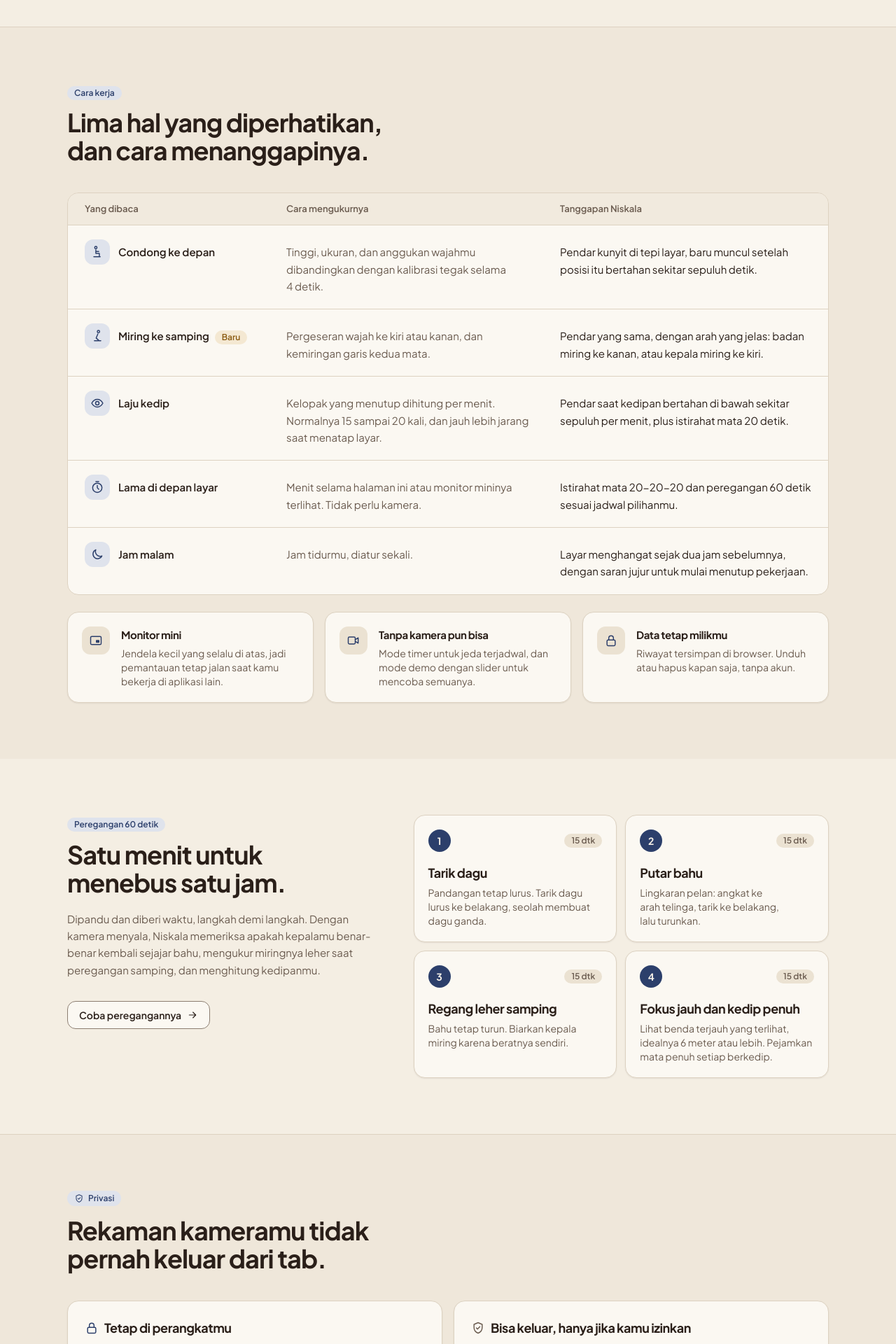
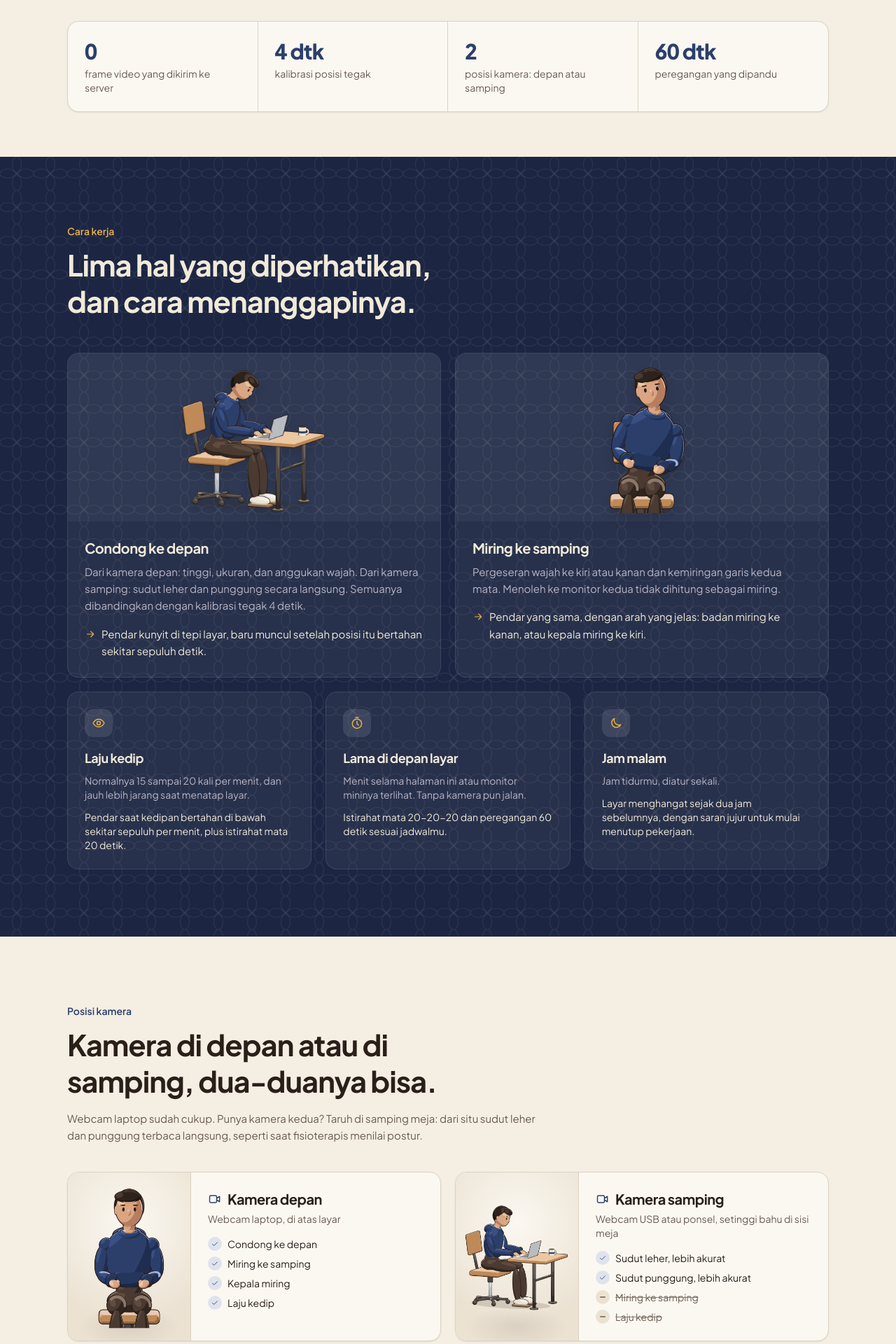
Before and after one commit to Ariffansyah/niskala, a Next.js app: page / in a window 1280 px wide. Shown: the part 880-2800 px from the top of the page at 70% size. Built offline with nearby package versions, Linux system fonts and the light colour scheme; no server answers.

Commit message:
ui(landing): facts strip, nila how-it-works band, camera comparison and reset timeline

```diff
--- a/app/page.tsx
+++ b/app/page.tsx
@@ -5,45 +5,39 @@ import {
   IconCamera,
   IconCheck,
   IconEye,
-  IconLean,
   IconLock,
   IconMoon,
   IconPip,
-  IconPosture,
   IconShield,
   IconTimer,
 } from '@/components/icons';
 import LandingDemo from '@/components/landing-demo';
+import PostureFigure, { FrontFigure } from '@/components/posture-figure';
 import SiteFooter from '@/components/site-footer';
 import { ROUTINES } from '@/lib/routines';
+import { UPRIGHT } from '@/lib/signals';
 
 type Icon = ComponentType<SVGProps<SVGSVGElement>>;
 
-const SIGNALS: { icon: Icon; name: string; how: string; answer: string; tag?: string }[] = [
-  {
-    icon: IconPosture,
-    name: 'Condong ke depan',
-    how: 'Tinggi, ukuran, dan anggukan wajahmu dibandingkan dengan kalibrasi tegak selama 4 detik.',
-    answer: 'Pendar kunyit di tepi layar, baru muncul setelah posisi itu bertahan sekitar sepuluh detik.',
-  },
-  {
-    icon: IconLean,
-    name: 'Miring ke samping',
-    how: 'Pergeseran wajah ke kiri atau kanan, dan kemiringan garis kedua mata.',
-    answer: 'Pendar yang sama, dengan arah yang jelas: badan miring ke kanan, atau kepala miring ke kiri.',
-    tag: 'Baru',
-  },
+const FACTS = [
+  { value: '0', label: 'frame video yang dikirim ke server' },
+  { value: '4 dtk', label: 'kalibrasi posisi tegak' },
+  { value: '2', label: 'posisi kamera: depan atau samping' },
+  { value: '60 dtk', label: 'peregangan yang dipandu' },
+];
+
+const SMALL_SIGNALS: { icon: Icon; name: string; how: string; answer: string }[] = [
   {
     icon: IconEye,
     name: 'Laju kedip',
-    how: 'Kelopak yang menutup dihitung per menit. Normalnya 15 sampai 20 kali, dan jauh lebih jarang saat menatap layar.',
+    how: 'Normalnya 15 sampai 20 kali per menit, dan jauh lebih jarang saat menatap layar.',
     answer: 'Pendar saat kedipan bertahan di bawah sekitar sepuluh per menit, plus istirahat mata 20 detik.',
   },
   {
     icon: IconTimer,
     name: 'Lama di depan layar',
-    how: 'Menit selama halaman ini atau monitor mininya terlihat. Tidak perlu kamera.',
-    answer: 'Istirahat mata 20-20-20 dan peregangan 60 detik sesuai jadwal pilihanmu.',
+    how: 'Menit selama halaman ini atau monitor mininya terlihat. Tanpa kamera pun jalan.',
+    answer: 'Istirahat mata 20-20-20 dan peregangan 60 detik sesuai jadwalmu.',
   },
   {
     icon: IconMoon,
@@ -53,15 +47,26 @@ const SIGNALS: { icon: Icon; name: string; how: string; answer: string; tag?: st
   },
 ];
 
-const EXTRAS: { icon: Icon; title: string; body: string }[] = [
-  { icon: IconPip, title: 'Monitor mini', body: 'Jendela kecil yang selalu di atas, jadi pemantauan tetap jalan saat kamu bekerja di aplikasi lain.' },
-  { icon: IconCamera, title: 'Tanpa kamera pun bisa', body: 'Mode timer untuk jeda terjadwal, dan mode demo dengan slider untuk mencoba semuanya.' },
-  { icon: IconLock, title: 'Data tetap milikmu', body: 'Riwayat tersimpan di browser. Unduh atau hapus kapan saja, tanpa akun.' },
+const CAMERAS = [
+  {
+    title: 'Kamera depan',
+    where: 'Webcam laptop, di atas layar',
+    reads: ['Condong ke depan', 'Miring ke samping', 'Kepala miring', 'Laju kedip'],
+    misses: [] as string[],
+    front: true,
+  },
+  {
+    title: 'Kamera samping',
+    where: 'Webcam USB atau ponsel, setinggi bahu di sisi meja',
+    reads: ['Sudut leher, lebih akurat', 'Sudut punggung, lebih akurat'],
+    misses: ['Miring ke samping', 'Laju kedip'],
+    front: false,
+  },
 ];
 
 const STAYS = [
   'Frame kamera, yang dianalisis di tab lalu dibuang',
-  'Titik wajah dan waktu kedip',
+  'Titik wajah, titik tubuh, dan waktu kedip',
   'Kalibrasi posisi tegakmu',
   'Semua setelan dan ringkasan sesi, kecuali kamu menyalakan pencadangan',
 ];
@@ -76,9 +81,11 @@ export default function Home() {
   return (
     <>
       <main>
-        <section className="mx-auto grid max-w-6xl items-center gap-x-14 gap-y-10 px-4 pt-10 pb-20 sm:px-8 lg:grid-cols-[minmax(0,1fr)_minmax(0,1.05fr)] lg:pt-14">
+        <section className="mx-auto grid max-w-6xl items-center gap-x-16 gap-y-12 px-4 pt-10 pb-16 sm:px-8 lg:grid-cols-[minmax(0,1fr)_minmax(0,1.05fr)] lg:pt-16">
           <div>
-            <h1 className="text-4xl leading-[1.08] sm:text-5xl lg:text-[3.6rem]">Lihat pegal sebelum terasa.</h1>
+            <h1 className="text-[2.6rem] leading-[1.05] font-extrabold sm:text-6xl lg:text-[3.7rem]">
+              Lihat <span className="marker">pegal</span> sebelum terasa.
+            </h1>
             <p className="mt-6 max-w-xl text-lg text-muted text-pretty">
               Niskala membaca cara kamu duduk dan berkedip lewat webcam, sepenuhnya di dalam browser. Saat badan condong, miring, atau
               mata lupa berkedip terlalu lama, tepi layar berpendar hangat. Tanpa pop-up, tanpa unggahan, tanpa akun.
@@ -93,7 +100,7 @@ export default function Home() {
               </Link>
             </div>
             <ul className="mt-8 flex flex-wrap gap-2 text-[13px]">
-              {['Diproses di perangkat', 'Tanpa akun', 'Bisa tanpa kamera'].map((t) => (
+              {['Diproses di perangkat', 'Tanpa akun', 'Kamera depan atau samping'].map((t) => (
                 <li key={t} className="badge badge-neutral py-1.5">
                   <IconCheck className="size-3.5 text-accent" />
                   {t}
@@ -104,54 +111,123 @@ export default function Home() {
           <LandingDemo />
         </section>
 
-        <section id="cara-kerja" className="border-t border-rule bg-surface/50">
-          <div className="mx-auto max-w-6xl px-4 py-20 sm:px-8">
-            <p className="badge badge-accent">Cara kerja</p>
-            <h2 className="mt-3 max-w-2xl text-3xl sm:text-4xl">Lima hal yang diperhatikan, dan cara menanggapinya.</h2>
-            <div className="mt-10 overflow-hidden rounded-2xl border border-rule bg-raised">
-              <div className="hidden grid-cols-[16rem_1fr_1fr] gap-x-8 border-b border-rule bg-surface/60 px-6 py-3 text-[13px] font-semibold text-muted md:grid">
-                <span>Yang dibaca</span>
-                <span>Cara mengukurnya</span>
-                <span>Tanggapan Niskala</span>
-              </div>
-              <dl className="divide-y divide-rule">
-                {SIGNALS.map((s) => (
-                  <div key={s.name} className="grid gap-x-8 gap-y-2 px-6 py-5 md:grid-cols-[16rem_1fr_1fr]">
-                    <dt className="flex items-start gap-3 font-semibold">
-                      <span className="grid size-9 shrink-0 place-items-center rounded-xl bg-accent-soft text-accent">
-                        <s.icon />
-                      </span>
-                      <span className="pt-1.5">
-                        {s.name}
-                        {s.tag && <span className="badge badge-alert ml-2 align-middle">{s.tag}</span>}
-                      </span>
-                    </dt>
-                    <dd className="text-muted text-pretty md:pt-1.5">{s.how}</dd>
-                    <dd className="text-pretty md:pt-1.5">{s.answer}</dd>
+        <section aria-label="Sekilas" className="mx-auto max-w-6xl px-4 pb-16 sm:px-8">
+          <dl className="card grid grid-cols-2 divide-rule md:grid-cols-4 md:divide-x">
+            {FACTS.map((f) => (
+              <div key={f.label} className="p-5 sm:p-6">
+                <dt className="sr-only">{f.label}</dt>
+                <dd className="text-3xl font-extrabold tracking-tight text-accent tabular-nums">{f.value}</dd>
+                <dd className="mt-1 text-sm text-muted">{f.label}</dd>
               </div>
             ))}
           </dl>
+        </section>
+
+        <section id="cara-kerja" className="band motif-kawung">
+          <div className="mx-auto max-w-6xl px-4 py-20 sm:px-8 sm:py-24">
+            <p className="text-sm font-semibold text-band-accent">Cara kerja</p>
+            <h2 className="mt-3 max-w-2xl text-3xl sm:text-[2.6rem] sm:leading-tight">Lima hal yang diperhatikan, dan cara menanggapinya.</h2>
+            <div className="mt-12 grid gap-5 lg:grid-cols-2">
+              <article className="band-card overflow-hidden">
+                <div className="h-60 bg-white/[0.04] p-3">
+                  <PostureFigure posture={{ ...UPRIGHT, torso: 0.75, head: 0.85 }} className="drop-shadow-xl" />
                 </div>
-            <div className="mt-6 grid gap-4 md:grid-cols-3">
-              {EXTRAS.map((e) => (
-                <div key={e.title} className="card flex gap-4 p-5">
-                  <span className="grid size-10 shrink-0 place-items-center rounded-xl bg-surface text-accent">
-                    <e.icon />
+                <div className="p-6">
+                  <h3 className="text-xl">Condong ke depan</h3>
+                  <p className="mt-2 text-on-band-muted text-pretty">
+                    Dari kamera depan: tinggi, ukuran, dan anggukan wajah. Dari kamera samping: sudut leher dan punggung secara
+                    langsung. Semuanya dibandingkan dengan kalibrasi tegak 4 detik.
+                  </p>
+                  <p className="mt-4 flex gap-2 text-pretty">
+                    <IconArrowRight className="mt-1 size-4 shrink-0 text-band-accent" />
+                    Pendar kunyit di tepi layar, baru muncul setelah posisi itu bertahan sekitar sepuluh detik.
+                  </p>
+                </div>
+              </article>
+              <article className="band-card overflow-hidden">
+                <div className="h-60 bg-white/[0.04] p-3">
+                  <FrontFigure posture={{ ...UPRIGHT, side: 0.85, tilt: -0.35 }} className="drop-shadow-xl" />
+                </div>
+                <div className="p-6">
+                  <h3 className="text-xl">Miring ke samping</h3>
+                  <p className="mt-2 text-on-band-muted text-pretty">
+                    Pergeseran wajah ke kiri atau kanan dan kemiringan garis kedua mata. Menoleh ke monitor kedua tidak dihitung
+                    sebagai miring.
+                  </p>
+                  <p className="mt-4 flex gap-2 text-pretty">
+                    <IconArrowRight className="mt-1 size-4 shrink-0 text-band-accent" />
+                    Pendar yang sama, dengan arah yang jelas: badan miring ke kanan, atau kepala miring ke kiri.
+                  </p>
+                </div>
+              </article>
+            </div>
+            <div className="mt-5 grid gap-5 md:grid-cols-3">
+              {SMALL_SIGNALS.map((s) => (
+                <article key={s.name} className="band-card p-6">
+                  <span className="grid size-10 place-items-center rounded-xl bg-white/10 text-band-accent">
+                    <s.icon />
                   </span>
-                  <div>
-                    <h3 className="font-bold">{e.title}</h3>
-                    <p className="mt-1 text-sm text-muted text-pretty">{e.body}</p>
-                  </div>
-                </div>
+                  <h3 className="mt-4 text-lg">{s.name}</h3>
+                  <p className="mt-2 text-sm text-on-band-muted text-pretty">{s.how}</p>
+                  <p className="mt-3 text-sm text-pretty">{s.answer}</p>
+                </article>
               ))}
             </div>
           </div>
         </section>
 
-        <section className="mx-auto grid max-w-6xl gap-x-14 gap-y-10 px-4 py-20 sm:px-8 lg:grid-cols-[minmax(0,0.85fr)_minmax(0,1.15fr)]">
+        <section className="mx-auto max-w-6xl px-4 py-20 sm:px-8 sm:py-24">
+          <div className="max-w-2xl">
+            <p className="text-sm font-semibold text-accent">Posisi kamera</p>
+            <h2 className="mt-3 text-3xl sm:text-[2.6rem] sm:leading-tight">Kamera di depan atau di samping, dua-duanya bisa.</h2>
+            <p className="mt-4 text-muted text-pretty">
+              Webcam laptop sudah cukup. Punya kamera kedua? Taruh di samping meja: dari situ sudut leher dan punggung terbaca
+              langsung, seperti saat fisioterapis menilai postur.
+            </p>
+          </div>
+          <div className="mt-10 grid gap-5 md:grid-cols-2">
+            {CAMERAS.map((c) => (
+              <article key={c.title} className="card grid overflow-hidden sm:grid-cols-[11rem_1fr]">
+                <div className="stage grid place-items-center border-b border-rule p-3 sm:border-r sm:border-b-0">
+                  <div className={c.front ? 'h-44 sm:h-full' : 'h-44 w-full sm:h-auto'}>
+                    {c.front ? <FrontFigure posture={null} /> : <PostureFigure posture={{ ...UPRIGHT, torso: 0.35, head: 0.5 }} />}
+                  </div>
+                </div>
+                <div className="p-6">
+                  <h3 className="flex items-center gap-2 text-xl">
+                    <IconCamera className="size-5 text-accent" />
+                    {c.title}
+                  </h3>
+                  <p className="mt-1 text-sm text-muted">{c.where}</p>
+                  <ul className="mt-4 space-y-2 text-sm">
+                    {c.reads.map((r) => (
+                      <li key={r} className="flex items-center gap-2">
+                        <span className="grid size-5 place-items-center rounded-full bg-accent-soft text-accent">
+                          <IconCheck className="size-3" />
+                        </span>
+                        {r}
+                      </li>
+                    ))}
+                    {c.misses.map((r) => (
+                      <li key={r} className="flex items-center gap-2 text-muted line-through decoration-edge">
+                        <span className="grid size-5 place-items-center rounded-full bg-surface">
+                          <span className="h-0.5 w-2 rounded-full bg-edge" />
+                        </span>
+                        {r}
+                      </li>
+                    ))}
+                  </ul>
+                </div>
+              </article>
+            ))}
+          </div>
+        </section>
+
+        <section className="border-y border-rule bg-surface/60">
+          <div className="mx-auto grid max-w-6xl gap-x-16 gap-y-10 px-4 py-20 sm:px-8 sm:py-24 lg:grid-cols-[minmax(0,0.8fr)_minmax(0,1.2fr)]">
             <div>
-            <p className="badge badge-accent">Peregangan 60 detik</p>
-            <h2 className="mt-3 text-3xl sm:text-4xl">Satu menit untuk menebus satu jam.</h2>
+              <p className="text-sm font-semibold text-accent">Peregangan 60 detik</p>
+              <h2 className="mt-3 text-3xl sm:text-[2.6rem] sm:leading-tight">Satu menit untuk menebus satu jam.</h2>
               <p className="mt-5 max-w-md text-muted text-pretty">
                 Dipandu dan diberi waktu, langkah demi langkah. Dengan kamera menyala, Niskala memeriksa apakah kepalamu benar-benar
                 kembali sejajar bahu, mengukur miringnya leher saat peregangan samping, dan menghitung kedipanmu.
@@ -161,37 +237,50 @@ export default function Home() {
                 <IconArrowRight className="size-4" />
               </Link>
             </div>
-          <ol className="grid gap-3 sm:grid-cols-2">
+            <ol className="relative space-y-3 before:absolute before:top-6 before:bottom-6 before:left-[1.4rem] before:w-px before:bg-rule">
               {reset.steps.map((s, i) => (
-              <li key={s.title} className="card p-5">
-                <div className="flex items-center justify-between">
-                  <span className="grid size-8 place-items-center rounded-full bg-accent text-sm font-bold text-on-accent">{i + 1}</span>
+                <li key={s.title} className="relative flex gap-5">
+                  <span className="relative z-10 grid size-11 shrink-0 place-items-center rounded-full bg-accent text-base font-extrabold text-on-accent ring-4 ring-surface">
+                    {i + 1}
+                  </span>
+                  <div className="card flex-1 p-5">
+                    <div className="flex items-baseline justify-between gap-4">
+                      <h3 className="text-lg">{s.title}</h3>
                       <span className="badge badge-neutral">{s.seconds} dtk</span>
                     </div>
-                <h3 className="mt-4 text-lg">{s.title}</h3>
                     <p className="mt-1 text-sm text-muted text-pretty">{s.how}</p>
+                  </div>
                 </li>
               ))}
             </ol>
+          </div>
         </section>
 
-        <section id="privasi" className="border-t border-rule bg-surface/50">
-          <div className="mx-auto max-w-6xl px-4 py-20 sm:px-8">
-            <p className="badge badge-accent">
-              <IconShield className="size-3.5" />
+        <section id="privasi" className="mx-auto max-w-6xl px-4 py-20 sm:px-8 sm:py-24">
+          <div className="grid gap-x-16 gap-y-10 lg:grid-cols-[minmax(0,0.8fr)_minmax(0,1.2fr)]">
+            <div>
+              <p className="flex items-center gap-2 text-sm font-semibold text-accent">
+                <IconShield className="size-4" />
                 Privasi
               </p>
-            <h2 className="mt-3 max-w-2xl text-3xl sm:text-4xl">Rekaman kameramu tidak pernah keluar dari tab.</h2>
-            <div className="mt-10 grid gap-4 md:grid-cols-2">
+              <h2 className="mt-3 text-3xl sm:text-[2.6rem] sm:leading-tight">Rekaman kameramu tidak pernah keluar dari tab.</h2>
+              <p className="mt-5 text-muted text-pretty">
+                Model wajah dan tubuh beserta runtime-nya disajikan dari situs ini sendiri, jadi CDN pun tidak tahu kamu memakainya.
+              </p>
+              <Link href="/privasi" className="btn mt-8">
+                Baca catatan privasi
+              </Link>
+            </div>
+            <div className="grid gap-5 sm:grid-cols-2">
               <div className="card p-6">
                 <h3 className="flex items-center gap-2 text-lg">
                   <IconLock className="size-5 text-accent" />
                   Tetap di perangkatmu
                 </h3>
-                <ul className="mt-4 space-y-3 text-muted">
+                <ul className="mt-4 space-y-3 text-sm text-muted">
                   {STAYS.map((x) => (
                     <li key={x} className="flex gap-3">
-                      <IconCheck className="mt-1 size-4 shrink-0 text-accent" />
+                      <IconCheck className="mt-0.5 size-4 shrink-0 text-accent" />
                       {x}
                     </li>
                   ))}
@@ -200,44 +289,46 @@ export default function Home() {
               <div className="card p-6">
                 <h3 className="flex items-center gap-2 text-lg">
                   <IconShield className="size-5 text-muted" />
-                  Bisa keluar, hanya jika kamu izinkan
+                  Keluar hanya jika kamu izinkan
                 </h3>
-                <ul className="mt-4 space-y-3 text-muted">
+                <ul className="mt-4 space-y-3 text-sm text-muted">
                   {CAN_LEAVE.map((x) => (
                     <li key={x} className="flex gap-3">
-                      <span className="mt-2.5 size-1.5 shrink-0 rounded-full bg-edge" aria-hidden />
+                      <span className="mt-2 size-1.5 shrink-0 rounded-full bg-edge" aria-hidden />
                       {x}
                     </li>
                   ))}
                 </ul>
               </div>
+              <div className="card flex gap-4 p-6 sm:col-span-2">
+                <span className="grid size-10 shrink-0 place-items-center rounded-xl bg-surface text-accent">
+                  <IconPip />
+                </span>
+                <p className="text-sm text-muted text-pretty">
+                  <span className="font-semibold text-ink">Monitor mini</span> menjaga pemantauan tetap jalan saat kamu bekerja di
+                  aplikasi lain, tetap tanpa mengirim apa pun.
+                </p>
               </div>
-            <p className="mt-8 text-sm text-muted">
-              Model wajah dan runtime-nya disajikan dari situs ini sendiri, jadi CDN pun tidak tahu kamu memakainya.{' '}
-              <Link href="/privasi" className="link text-ink">
-                Baca catatan privasi
-              </Link>
-              .
-            </p>
+            </div>
           </div>
         </section>
 
-        <section className="mx-auto max-w-6xl px-4 py-20 sm:px-8">
-          <div className="card grid gap-x-14 gap-y-8 overflow-hidden p-8 sm:p-12 md:grid-cols-[minmax(0,1fr)_minmax(0,1.2fr)]">
-            <h2 className="text-3xl sm:text-4xl">
-              <span className="text-muted">Sekala,</span> niskala.
+        <section className="band motif-kawung">
+          <div className="mx-auto grid max-w-6xl items-center gap-x-16 gap-y-8 px-4 py-20 sm:px-8 sm:py-24 md:grid-cols-[minmax(0,1fr)_minmax(0,1.2fr)]">
+            <h2 className="text-4xl sm:text-5xl">
+              <span className="text-on-band-muted">Sekala,</span> niskala.
             </h2>
             <div className="space-y-4 text-lg text-pretty">
               <p>
                 Dalam pandangan Bali, <em>sekala</em> adalah dunia yang terlihat dan teraba, sedangkan <em>niskala</em> adalah yang tak
                 kasat mata, namun tetap membentuk segalanya.
               </p>
-              <p className="text-muted">
+              <p className="text-on-band-muted">
                 Kerja di depan layar juga punya sisi tak terlihat: punggung yang membungkuk sedikit demi sedikit, mata yang lupa
                 berkedip, satu jam yang menjadi tiga. Niskala menjaga sisi itu tetap terlihat, lalu menyingkir.
               </p>
-              <Link href="/app" className="btn btn-primary mt-4">
-                Buka ruang kerja
+              <Link href="/app" className="btn btn-lg mt-4 border-band-accent bg-band-accent text-[#1c2643] hover:border-on-band hover:bg-on-band">
+                Mulai sekarang, gratis
                 <IconArrowRight className="size-4" />
               </Link>
             </div>
```
Lines whose indentation alone changed are shown as unchanged.
